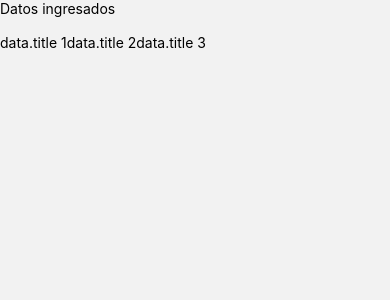
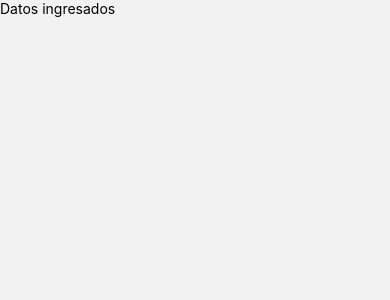
Before and after one commit to Francodlamas/TP---React-Native, a React Native app: screen /Home in a window 390 px wide. Shown: the top 300 px of the page. Built offline with nearby package versions, Linux system fonts and the light colour scheme.

Commit message:
Esto es una mierda

```diff
--- a/screens/Home.js
+++ b/screens/Home.js
@@ -9,45 +9,39 @@ import {useContextState, ActionTypes, contextState} from '../contextState'
 const Home =({navigation})=>{
   //const {contextState,setContextState}=useContextState();
   const [buscador,setBuscador]=useState("");
-  const data= [
-    {
-      title: "data.title 1",
-    },
-    {
-      title: "data.title 2",
-    },
-    {
-      title: "data.title 3",
-    },
-  ];
+  const [platos,setPlatos]=useState([]);
 
-  const renderItem = ({ item }) => (
 
-      <Text >{item.title}</Text>
+  const renderItem = ({ platos }) => (
+
+      <Text >{platos}</Text>
+
 
   );
+  const onChange = async (letras) => {
+    if (letras.length > 2) {
+    const data = await traerPlatos(letras);
+    setPlatos(data);
+    console.log(platos)
+  }
 
+}
 
   return (
 
     <View>
       <Text>Datos ingresados</Text>
       <TextInput
-      onChangeText={(letras) => {
-        if (letras.length > 2) {
-          traerPlatos(letras).then((data) => {
-            setBuscador(data)
-            console.log(data)
-          })
-        }
-      }}
+      onChangeText={onChange}
       />
       <FlatList
         numColumns={4}
-        keyExtractor={(item) => item.title}
-        data={data}
+        data={platos}
+        keyExtractor={(data) => data.title}
         renderItem={renderItem}
       />
+
+
 
     </View>
   );
```
